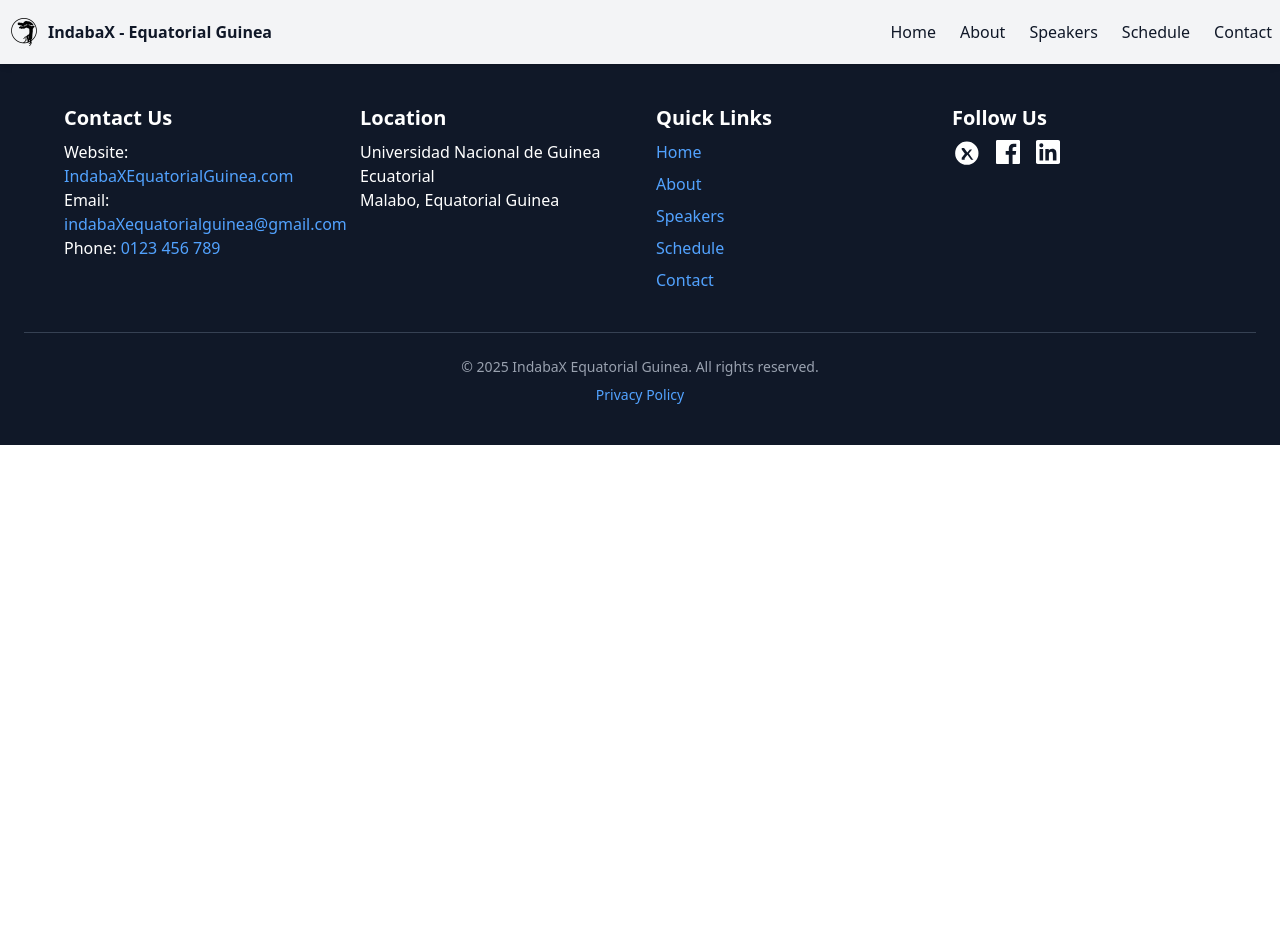
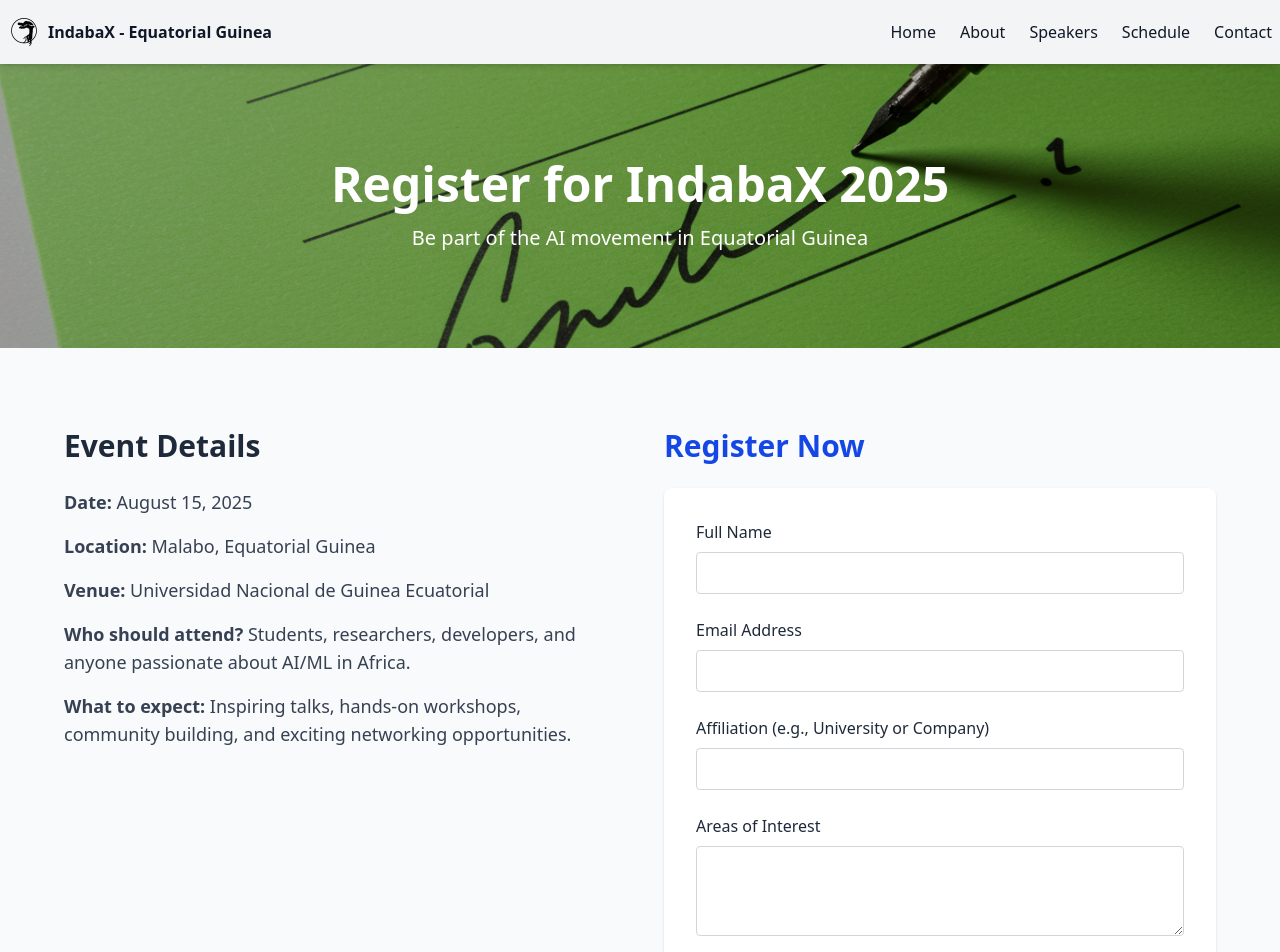
Before and after one commit to NeoPhetoane/IndabaX_Equatorial_Guinea, a React (Vite) app: page /registration in a window 1280 px wide. Shown: the top 952 px of the page. Before the commit the page ends 800 px from the top, so only its background shows below. Built offline with nearby package versions, Linux system fonts and the light colour scheme.

Commit message:
Registartion form added as component and its route added to App.jsx.

```diff
--- a/src/App.jsx
+++ b/src/App.jsx
@@ -8,6 +8,7 @@ import Schedule from "./pages/Schedule";
 import Contact from "./pages/Contact";
 import Footer from "./components/Footer";
 import PrivacyPolicy from "./components/PrivacyPolicy";
+import Registration from "./components/Registration";
 
 function App() {
   return (
@@ -20,6 +21,7 @@ function App() {
         <Route path="/schedule" element={<Schedule />} />
         <Route path="/contact" element={<Contact />} />
         <Route path="/privacy-policy" element={<PrivacyPolicy />} />
+        <Route path="/registration" element={<Registration />} />
       </Routes>
       <Footer />
     </>
--- /dev/null
+++ b/src/components/Registration.jsx
@@ -0,0 +1,114 @@
+export default function Registration() {
+  return (
+    <main className="font-sans text-gray-800">
+      {/* Hero */}
+      <section className="bg-[url('/hero5.jpg')] bg-cover bg-center text-white text-center py-24 px-4 relative">
+        <div className="absolute inset-0 bg-black/30"></div>
+        <div className="relative z-10">
+          <h1 className="text-5xl font-bold">Register for IndabaX 2025</h1>
+          <p className="mt-4 text-xl">
+            Be part of the AI movement in Equatorial Guinea
+          </p>
+        </div>
+      </section>
+
+      {/* Event Info & Form */}
+      <section className="py-20 px-6 bg-gray-50">
+        <div className="max-w-6xl mx-auto grid md:grid-cols-2 gap-12">
+          {/* Event Details */}
+          <div>
+            <h2 className="text-3xl font-bold mb-6 text-gray-800">
+              Event Details
+            </h2>
+            <ul className="space-y-4 text-lg text-gray-700">
+              <li>
+                <strong>Date:</strong> August 15, 2025
+              </li>
+              <li>
+                <strong>Location:</strong> Malabo, Equatorial Guinea
+              </li>
+              <li>
+                <strong>Venue:</strong> Universidad Nacional de Guinea
+                Ecuatorial
+              </li>
+              <li>
+                <strong>Who should attend?</strong> Students, researchers,
+                developers, and anyone passionate about AI/ML in Africa.
+              </li>
+              <li>
+                <strong>What to expect:</strong> Inspiring talks, hands-on
+                workshops, community building, and exciting networking
+                opportunities.
+              </li>
+            </ul>
+          </div>
+
+          {/* Custom Registration Form */}
+          <div>
+            <h2 className="text-3xl font-bold mb-6 text-blue-700">
+              Register Now
+            </h2>
+            <form className="bg-white p-8 rounded-lg shadow space-y-6">
+              <div>
+                <label htmlFor="name" className="block font-medium mb-2">
+                  Full Name
+                </label>
+                <input
+                  id="name"
+                  name="name"
+                  type="text"
+                  required
+                  className="w-full border border-gray-300 rounded px-4 py-2 focus:outline-none focus:ring-2 focus:ring-green-600"
+                />
+              </div>
+
+              <div>
+                <label htmlFor="email" className="block font-medium mb-2">
+                  Email Address
+                </label>
+                <input
+                  id="email"
+                  name="email"
+                  type="email"
+                  required
+                  className="w-full border border-gray-300 rounded px-4 py-2 focus:outline-none focus:ring-2 focus:ring-green-600"
+                />
+              </div>
+
+              <div>
+                <label htmlFor="affiliation" className="block font-medium mb-2">
+                  Affiliation (e.g., University or Company)
+                </label>
+                <input
+                  id="affiliation"
+                  name="affiliation"
+                  type="text"
+                  className="w-full border border-gray-300 rounded px-4 py-2 focus:outline-none focus:ring-2 focus:ring-green-600"
+                />
+              </div>
+
+              <div>
+                <label htmlFor="interests" className="block font-medium mb-2">
+                  Areas of Interest
+                </label>
+                <textarea
+                  id="interests"
+                  name="interests"
+                  rows="3"
+                  className="w-full border border-gray-300 rounded px-4 py-2 focus:outline-none focus:ring-2 focus:ring-green-600"
+                />
+              </div>
+
+              <button
+                type="submit"
+                className="w-full bg-red-600 hover:bg-green-700 text-white font-semibold py-3 px-6 rounded-lg transition"
+              >
+                Submit Registration
+              </button>
+            </form>
+          </div>
+        </div>
+      </section>
+    </main>
+  );
+}
```
Also changed, not shown: public/hero5.jpg (added).
